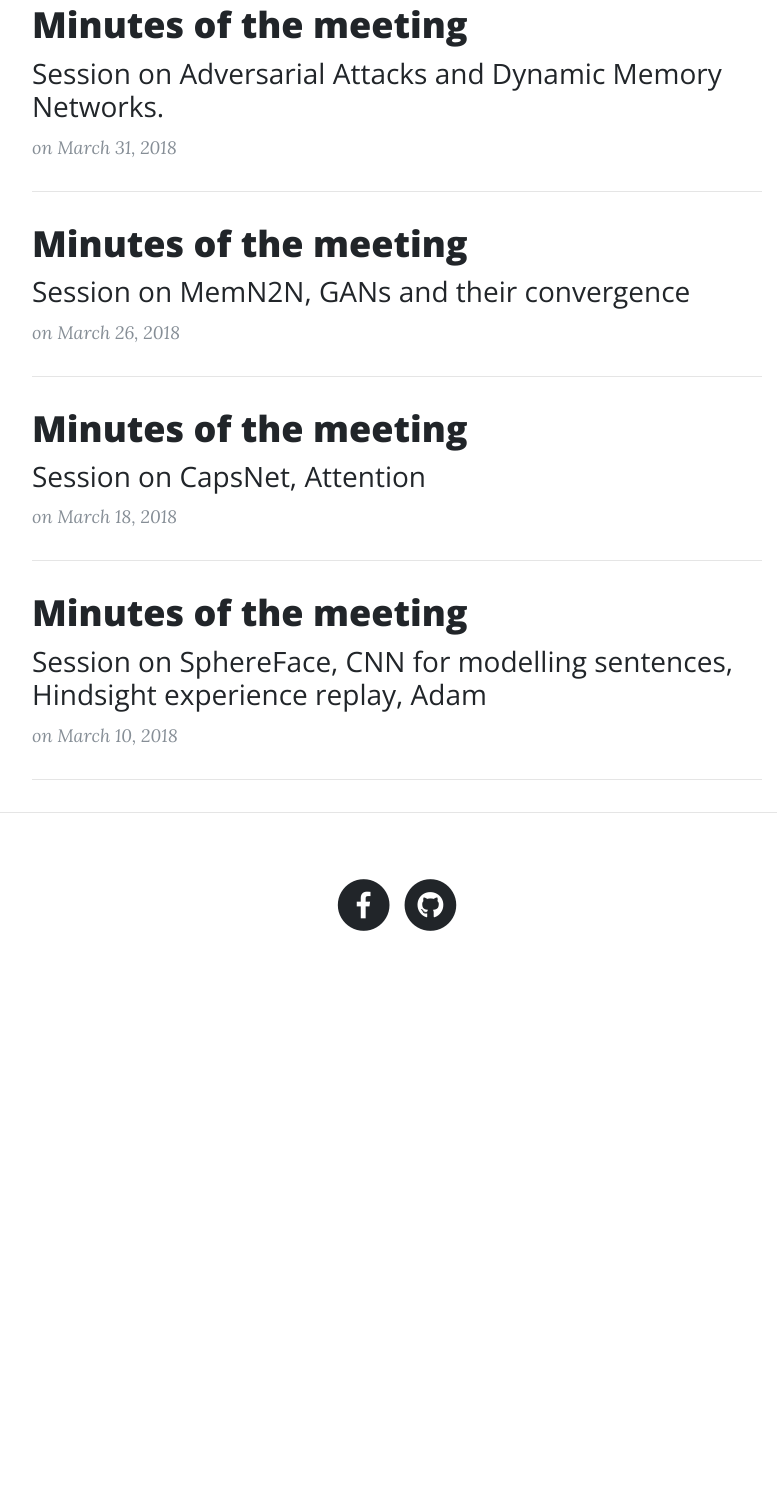
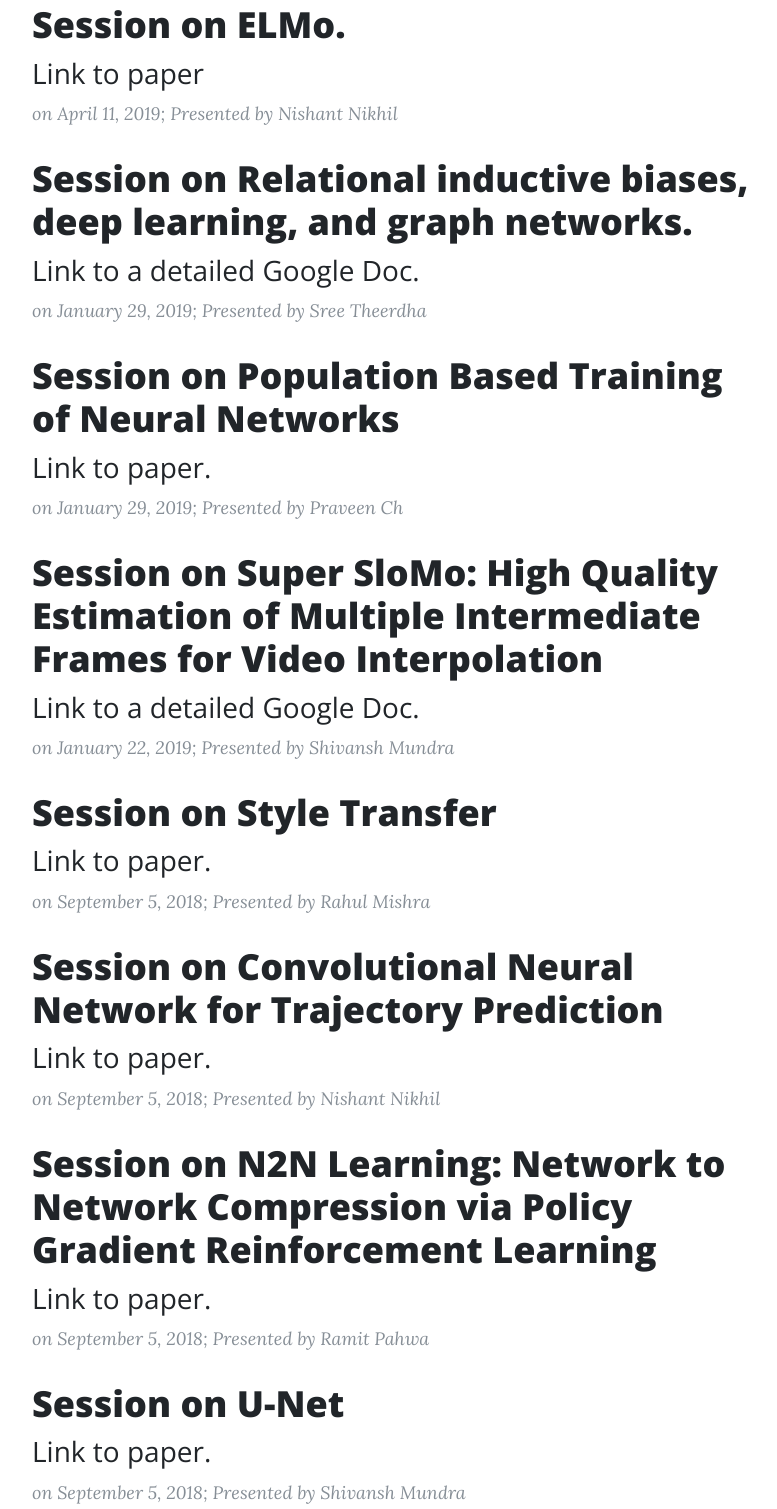
Before and after one commit to karnakgp/karnakgp.github.io, a website: page index.html in a window 1280 px wide. Shown: the part 609-2118 px from the top of the page, without its empty margins (243-1020 px from the left). Before the commit the page ends 1606 px from the top, so only its background shows below. Drawn offline with nearby package versions, Linux system fonts and the light colour scheme.

Commit message:
added sessions of the previous year

```diff
--- a/index.html
+++ b/index.html
@@ -68,6 +68,104 @@
     <div class="container">
       <div class="row">
         <div class="col-lg-8 col-md-10 mx-auto">
+
+          <div class="post-preview">
+            <a href="https://arxiv.org/abs/1802.05365">
+              <h2 class="post-title">
+                Session on ELMo.
+              </h2>
+              <h3 class="post-subtitle">
+                Link to paper
+              </h3>
+            </a>
+            <p class="post-meta">on April 11, 2019; Presented by Nishant Nikhil</p>
+          </div>
+
+          <div class="post-preview">
+            <a href="https://docs.google.com/document/d/1qxy1J3mBmybHv2FRtv-IxWa0HQ6kBdND8yLF7zikJyU/edit?usp=sharing">
+              <h2 class="post-title">
+                Session on Relational inductive biases, deep learning, and graph networks.
+              </h2>
+              <h3 class="post-subtitle">
+                Link to a detailed Google Doc.
+              </h3>
+            </a>
+            <p class="post-meta">on January 29, 2019; Presented by Sree Theerdha</p>
+          </div>
+
+          <div class="post-preview">
+            <a href="https://arxiv.org/abs/1711.09846">
+              <h2 class="post-title">
+                Session on Population Based Training of Neural Networks
+              </h2>
+              <h3 class="post-subtitle">
+                Link to paper.
+              </h3>
+            </a>
+            <p class="post-meta">on January 29, 2019; Presented by Praveen Ch</p>
+          </div>
+
+          <div class="post-preview">
+            <a href="https://docs.google.com/document/d/1hF1ni3YKgtuPnkkiCOc1OpV18Nl8BLIKuC8jL6eL4eg/edit?usp=sharing">
+              <h2 class="post-title">
+                Session on Super SloMo: High Quality Estimation of Multiple Intermediate Frames for Video Interpolation
+              </h2>
+              <h3 class="post-subtitle">
+                Link to a detailed Google Doc.
+              </h3>
+            </a>
+            <p class="post-meta">on January 22, 2019; Presented by Shivansh Mundra</p>
+          </div>
+
+
+          <div class="post-preview">
+            <a href="https://arxiv.org/abs/1508.06576v2">
+              <h2 class="post-title">
+                Session on Style Transfer
+              </h2>
+              <h3 class="post-subtitle">
+                Link to paper.
+              </h3>
+            </a>
+            <p class="post-meta">on September 5, 2018; Presented by Rahul Mishra</p>
+          </div>
+
+
+          <div class="post-preview">
+            <a href="https://arxiv.org/abs/1809.00696">
+              <h2 class="post-title">
+                Session on Convolutional Neural Network for Trajectory Prediction
+              </h2>
+              <h3 class="post-subtitle">
+                Link to paper.
+              </h3>
+            </a>
+            <p class="post-meta">on September 5, 2018; Presented by Nishant Nikhil</p>
+          </div>
+
+          <div class="post-preview">
+            <a href="https://arxiv.org/abs/1809.00696">
+              <h2 class="post-title">
+                Session on N2N Learning: Network to Network Compression via Policy Gradient Reinforcement Learning
+              </h2>
+              <h3 class="post-subtitle">
+                Link to paper.
+              </h3>
+            </a>
+            <p class="post-meta">on September 5, 2018; Presented by Ramit Pahwa</p>
+          </div>
+
+          <div class="post-preview">
+            <a href="https://arxiv.org/abs/1505.04597">
+              <h2 class="post-title">
+                Session on U-Net
+              </h2>
+              <h3 class="post-subtitle">
+                Link to paper.
+              </h3>
+            </a>
+            <p class="post-meta">on September 5, 2018; Presented by Shivansh Mundra</p>
+          </div>
 
           <div class="post-preview">
             <a href="https://github.com/karnakgp/Karna/blob/master/Minutes%20of%20the%20meeting/Minutes%20of%20the%20Meeting%20-%20March%2031st%2C%202018.MD">
```
